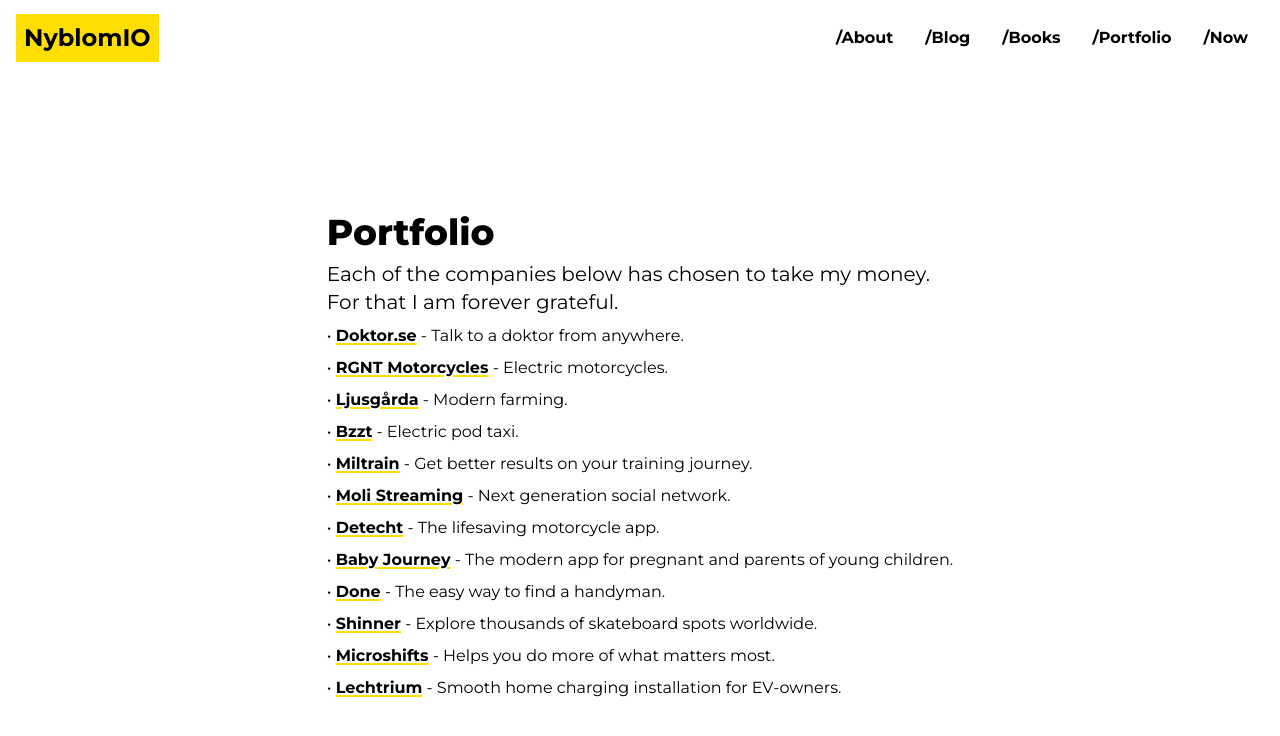
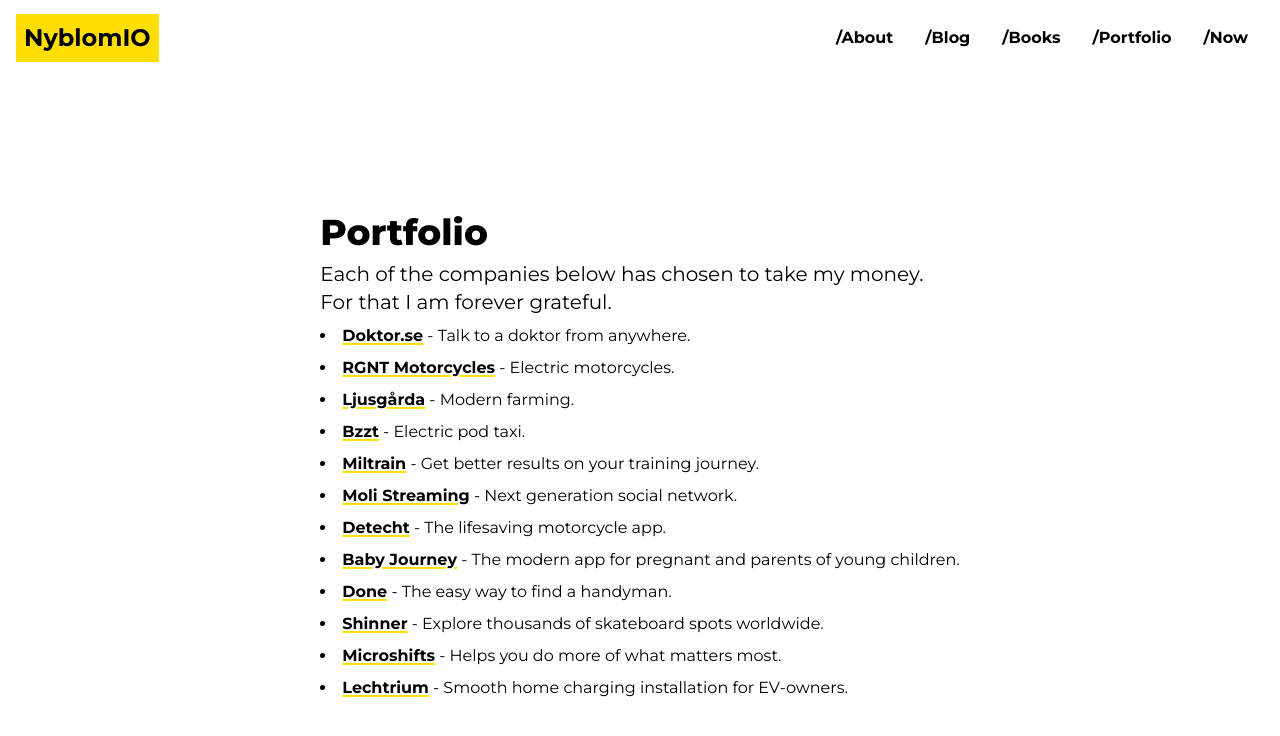
Before and after one commit to Qw4z1/nyblom-io, a Next.js app: page /portfolio in a window 1280 px wide. Shown: the top 736 px of the page. Built offline with nearby package versions, Linux system fonts and the light colour scheme; no server answers.

Commit message:
Update Now

```diff
--- a/src/pages/now.tsx
+++ b/src/pages/now.tsx
@@ -2,14 +2,21 @@ import { readFileSync } from "fs";
 import { bundleMDX } from "mdx-bundler";
 import { getMDXComponent } from "mdx-bundler/client";
 import type { GetStaticProps, NextPage } from "next";
+import Link from "next/link";
 import { join } from "path";
-import { useMemo } from "react";
+import { DetailedHTMLProps, HTMLAttributes, ReactNode, useMemo } from "react";
 import remarkGfm from "remark-gfm";
 import { Head } from "../components/Head";
 import { Content, ContentFrontMatter } from "../types";
 interface NowPageProps {
   content: Content;
 }
+
+const UL: React.FC<
+  DetailedHTMLProps<HTMLAttributes<HTMLUListElement>, HTMLUListElement>
+> = (props) => {
+  return <ul className="space-y-2 list-disc list-inside">{props.children}</ul>;
+};
 
 const Now: NextPage<NowPageProps> = ({ content }) => {
   const lastUpdated = useMemo(
@@ -30,18 +37,16 @@ const Now: NextPage<NowPageProps> = ({ content }) => {
   return (
     <>
       <Head title={"Now"} description={"What is Viktor up to Now?"} />
-      <div className="py-4 max-w-2xl flex flex-col justify-start items-start m-auto">
+      <div className="py-4 max-w-2xl flex flex-col justify-start items-start m-auto list-disc ">
         <h1>Now</h1>
         <p className="text-base lg:text-lg">Last updated: {lastUpdated}</p>
-        <ContentItem />
+        <ContentItem components={{ Link: Link, ul: UL }} />
       </div>
     </>
   );
 };
 
-export const getStaticProps: GetStaticProps<NowPageProps> = async ({
-  params,
-}) => {
+export const getStaticProps: GetStaticProps<NowPageProps> = async () => {
   const filePath = join(process.cwd(), "content/now.mdx");
   const mdxSource = readFileSync(filePath, "utf8");
   const bundleResult = await bundleMDX({
--- a/src/pages/portfolio.tsx
+++ b/src/pages/portfolio.tsx
@@ -11,86 +11,74 @@ const Portfolio: NextPage = () => {
           Each of the companies below has chosen to take my money. <br /> For
           that I am forever grateful.
         </p>
-        <ul className="space-y-2">
+        <ul className="space-y-2 list-disc list-inside">
           <li>
-            &#8226;{" "}
             <a href="https://doktor.se/" className="font-bold">
               Doktor.se
             </a>{" "}
             - Talk to a doktor from anywhere.{" "}
           </li>
           <li>
-            &#8226;{" "}
             <a href="https://rgnt-motorcycles.com/" className="font-bold">
               RGNT Motorcycles
             </a>{" "}
             - Electric motorcycles.
           </li>
           <li>
-            &#8226;{" "}
             <a href="https://ljusgarda.se/" className="font-bold">
               Ljusgårda
             </a>{" "}
             - Modern farming.
           </li>
           <li>
-            &#8226;{" "}
             <a href="https://www.bzzt.se/" className="font-bold">
               Bzzt
             </a>{" "}
             - Electric pod taxi.
           </li>
           <li>
-            &#8226;{" "}
             <a href="https://www.miltrain.se/" className="font-bold">
               Miltrain
             </a>{" "}
             - Get better results on your training journey.
           </li>
           <li>
-            &#8226;{" "}
             <a href="http://molistreaming.com/" className="font-bold">
               Moli Streaming
             </a>{" "}
             - Next generation social network.
           </li>
           <li>
-            &#8226;{" "}
             <a href="https://detecht.se/" className="font-bold">
               Detecht
             </a>{" "}
             - The lifesaving motorcycle app.
           </li>
           <li>
-            &#8226;{" "}
             <a href="https://babyjourney.se/" className="font-bold">
               Baby Journey
             </a>{" "}
             - The modern app for pregnant and parents of young children.
           </li>
           <li>
-            &#8226;{" "}
             <a href="https://www.doneservices.se/" className="font-bold">
               Done
             </a>{" "}
             - The easy way to find a handyman.
           </li>
           <li>
-            &#8226;{" "}
             <a href="https://shinner.app/" className="font-bold">
               Shinner
             </a>{" "}
             - Explore thousands of skateboard spots worldwide.
           </li>
           <li>
-            &#8226;{" "}
             <a href="https://microshifts.app/" className="font-bold">
               Microshifts
             </a>{" "}
             - Helps you do more of what matters most.
           </li>
           <li>
-            &#8226;{" "}
             <a href="https://www.lectrium.io/" className="font-bold">
               Lechtrium
             </a>{" "}
```
Also changed, not shown: content/now.mdx (+7 -4 lines).
